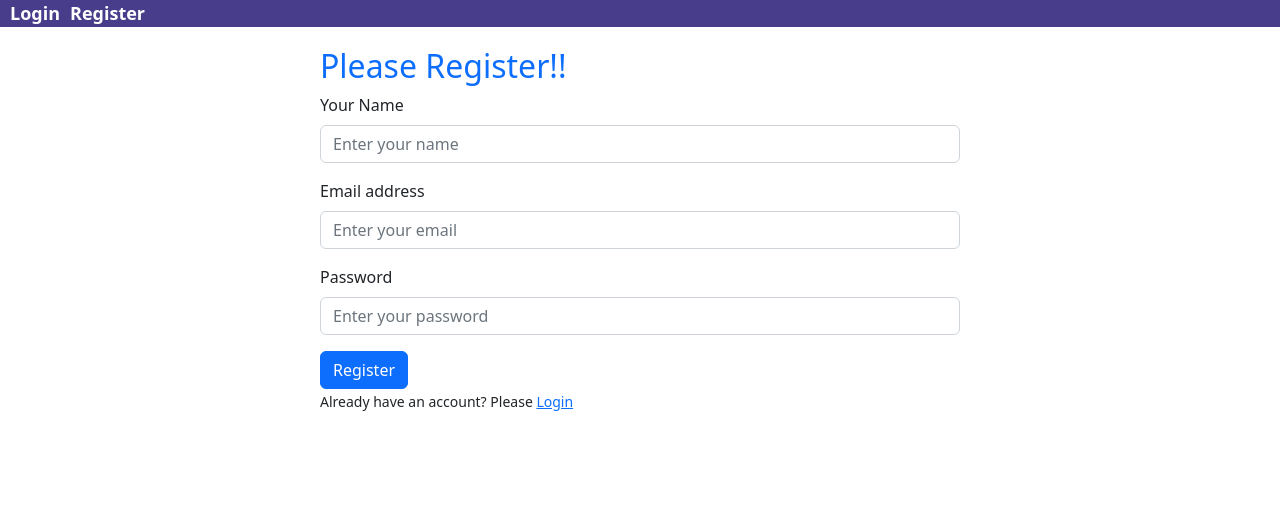
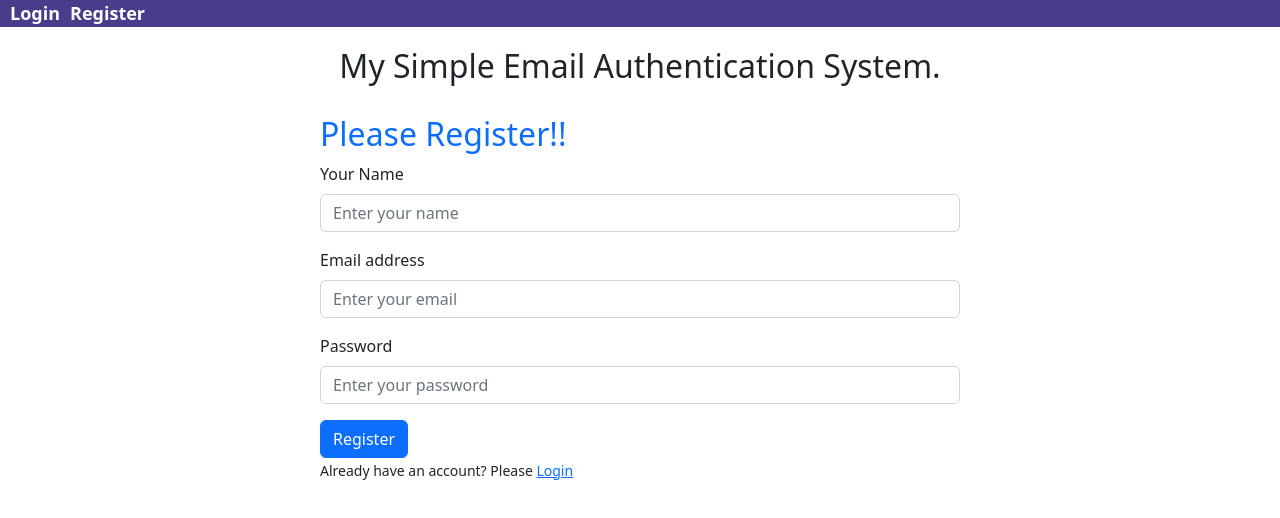
Before and after one commit to rasel497/email-password-auth, a React (Create React App) app: page / in a window 1280 px wide. Shown: the top 518 px of the page. Built offline with nearby package versions, Linux system fonts and the light colour scheme.

Commit message:
setup succesfully done

```diff
--- a/src/layouts/Main.css
+++ b/src/layouts/Main.css
@@ -18,3 +18,10 @@
 .nav-link a:hover {
     color: tomato;
 }
+
+.header5 {
+    display: flex;
+    align-items: center;
+    justify-content: center;
+    margin-bottom: 30px;
+}
--- a/src/layouts/Main.js
+++ b/src/layouts/Main.js
@@ -10,6 +10,7 @@ const Main = () => {
                 <Link to='/login'>Login</Link>
                 <Link to='/register'>Register</Link>
             </nav>
+            <h2 className='header5'>My Simple Email Authentication System.</h2>
             <Outlet></Outlet>
         </div>
     );
```
